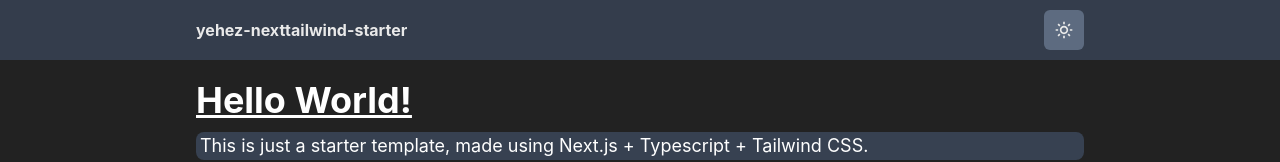
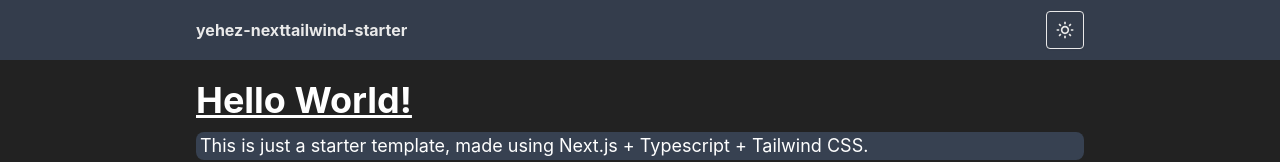
Before and after one commit to yehezkielgunawan/yehez-nexttailwind-starter, a Next.js app: page / in a window 1280 px wide. Shown: the top 162 px of the page. Built offline with nearby package versions, Linux system fonts and the light colour scheme.

Commit message:
style(HeaderComponent): :recycle: use reusable button

```diff
--- a/src/components/HeaderComponent.tsx
+++ b/src/components/HeaderComponent.tsx
@@ -2,6 +2,10 @@ import clsx from "clsx";
 import { useTheme } from "next-themes";
 import React, { useEffect, useState } from "react";
 import { BiMoon, BiSun } from "react-icons/bi";
+
+import Button from "./buttons/Button";
+
+import clsxm from "@/lib/helpers/clsxm";
 
 const HeaderComponent = () => {
   const { resolvedTheme, setTheme } = useTheme();
@@ -28,11 +32,12 @@ const HeaderComponent = () => {
         <h5 className="font-bold text-black dark:text-white">
           yehez-nexttailwind-starter
         </h5>
-        <button
-          className={clsx(
-            "rounded-md p-2.5 focus:outline-none",
-            "bg-slate-200 dark:bg-slate-500",
-            "hover:border hover:border-black dark:hover:border-gray-200"
+        <Button
+          variant="outline"
+          className={clsxm(
+            "dark:border-white dark:text-white dark:hover:bg-gray-500",
+            "hover:border-black hover:bg-gray-200",
+            "border-black p-2 text-black"
           )}
           onClick={() => handleChangeTheme()}
         >
@@ -41,7 +46,7 @@ const HeaderComponent = () => {
           ) : (
             <BiSun size={20} />
           )}
-        </button>
+        </Button>
       </div>
     </header>
   );
```
